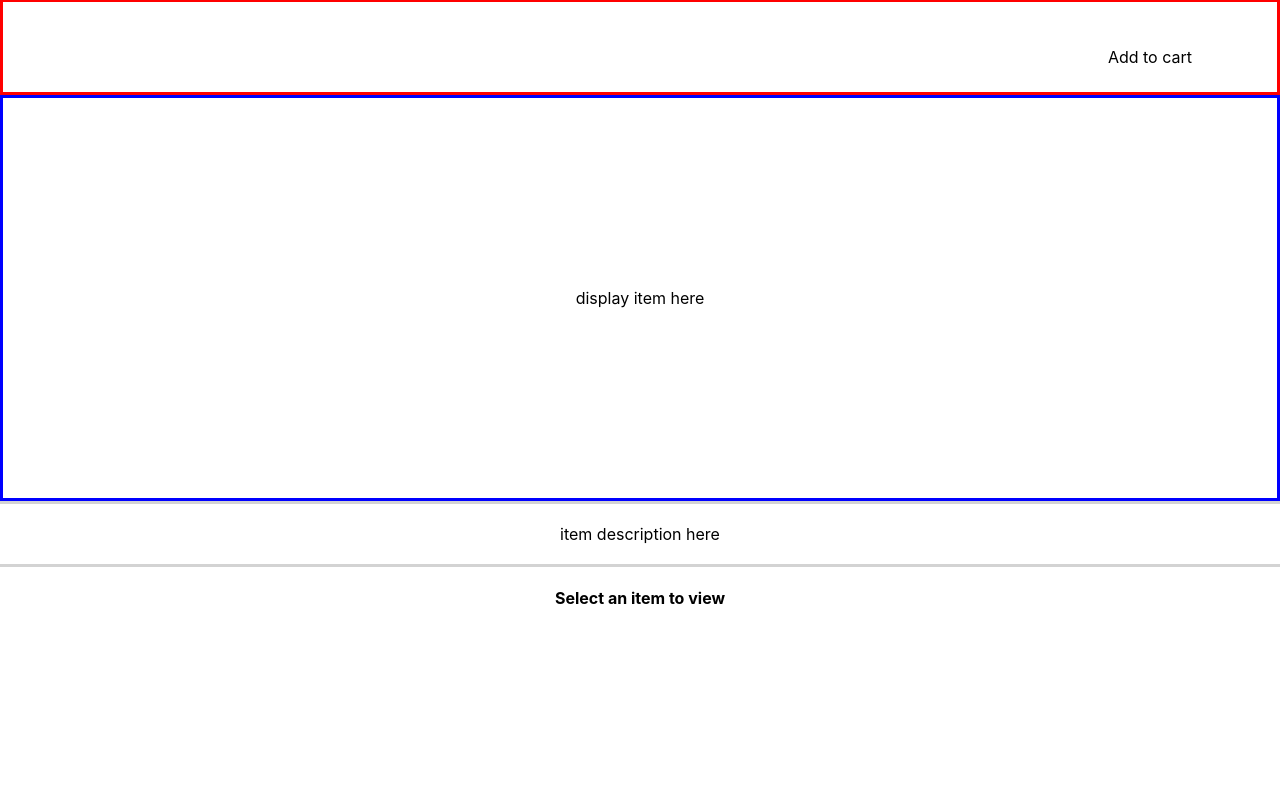
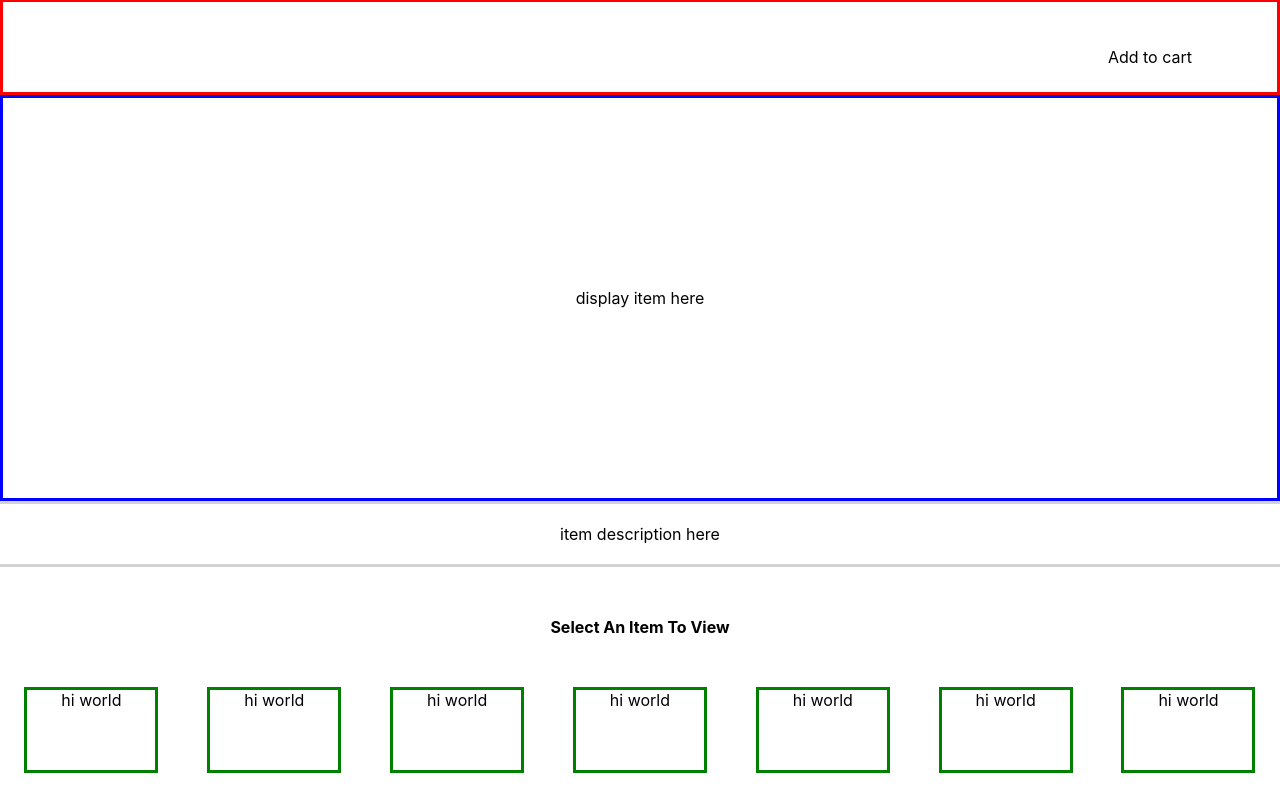
Before and after one commit to sansae/giftsBySansae, a React (Create React App) app in the folder client/: page / in a window 1280 px wide. Shown: the part 397-1208 px from the top of the page. Before the commit the page ends 1065 px from the top, so only its background shows below. Built offline with nearby package versions, Linux system fonts and the light colour scheme; the HTML template or start-up script is replaced by a standard one.

Commit message:
add div-items to select item section

```diff
--- a/client/src/App.css
+++ b/client/src/App.css
@@ -63,3 +63,26 @@
   padding-bottom: 20px;
   border-bottom: 3px solid lightgrey;
 }
+
+.select-item-header {
+  /*border: 3px solid orange;*/
+  margin-top: 50px;
+}
+
+.item-collection {
+  /*border: 3px solid black;*/
+  margin-top: 50px;
+  display: flex;
+  /*flex-direction: column;*/
+  align-items: center;
+  /*justify-content: center;*/
+  justify-content: space-around;
+}
+
+.div-item {
+  border: 3px solid green;
+  min-width: 10vw;
+  min-height: 10vh;
+  /*align-items: center;
+  justify-content: center;*/
+}
--- a/client/src/components/Landing.js
+++ b/client/src/components/Landing.js
@@ -3,6 +3,11 @@ import React from 'react';
 
 class Landing extends React.Component {
   render() {
+    let divItems = [];
+    for (var i = 0; i < 7; i++) {
+      divItems.push(<div class="div-item">hi world</div>);
+    }
+
     return (
       <div>
         <section className="App-header">
@@ -25,12 +30,12 @@ class Landing extends React.Component {
           item description here
         </section>
 
-        <section className="">
-          <h4>Select an item to view</h4>
+        <section className="select-item-header">
+          <h4>Select An Item To View</h4>
         </section>
 
         <section className="item-collection">
-
+          {divItems}
         </section>
       </div>
     )
```
